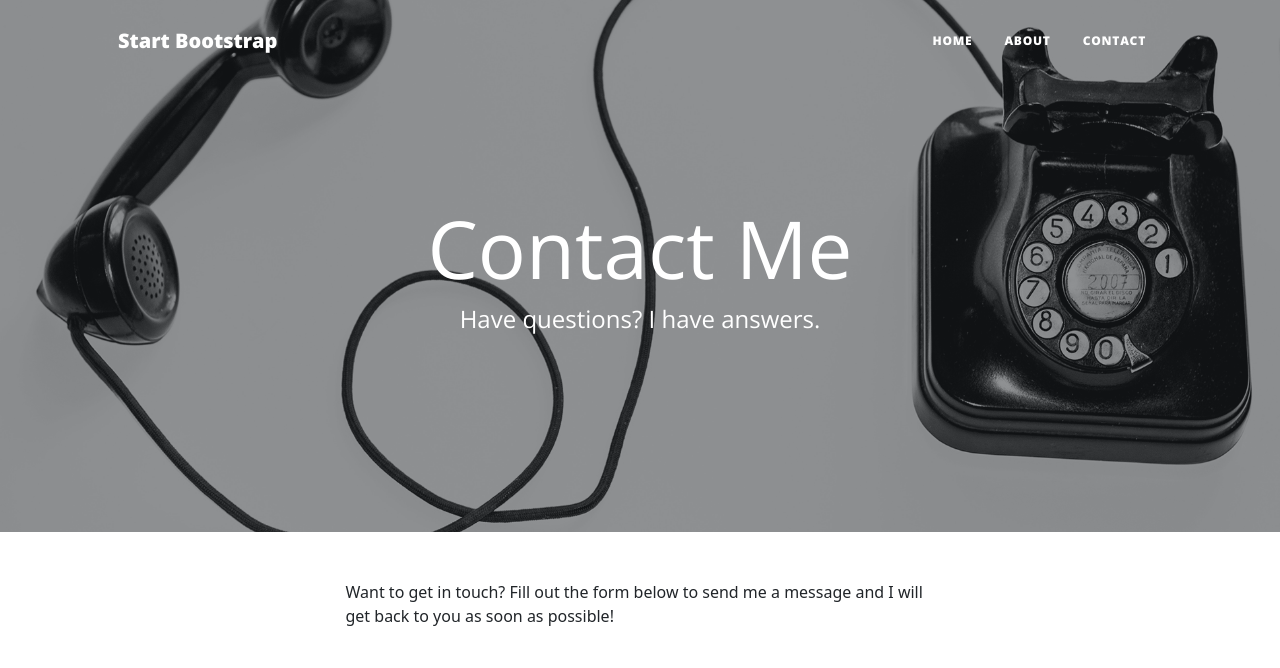
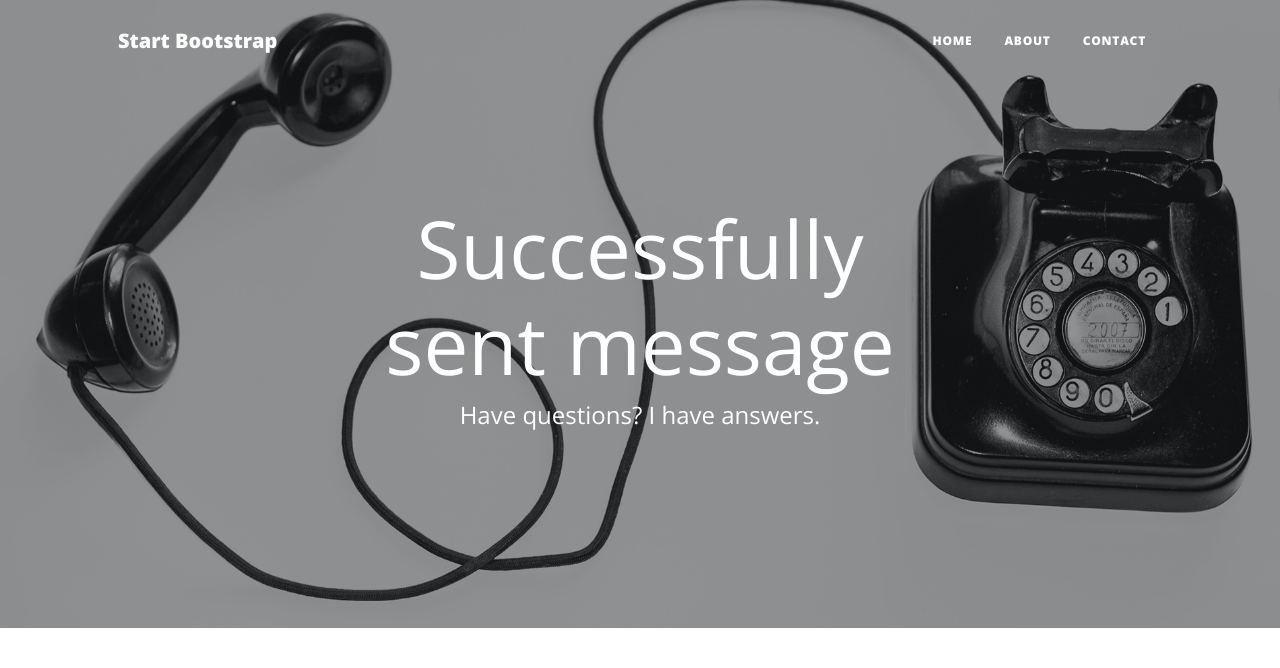
Before and after one commit to ditaveve/personal-blog-with-jinja-bootstrap-sqlite-sqlalchemy, a Flask app: template templates/contact.html in a window 1280 px wide. Shown: the top 668 px of the page. Run offline with Flask 3, Linux system fonts and the light colour scheme; the template is opened without the code that fills it, so the values that code supplies are empty; some libraries are stand-ins or nearby versions.

Commit message:
made contact page functional

```diff
--- a/main.py
+++ b/main.py
@@ -1,6 +1,8 @@
-from flask import Flask, render_template, url_for
+from flask import Flask, render_template, url_for, request
 import requests
 import os
+import smtplib
+from dotenv import load_dotenv
 
 
 app = Flask(__name__)
@@ -23,9 +25,39 @@ def get_article(num):
 def about():
     return render_template('about.html')
 
-@app.route('/contact')
+@app.route('/contact', methods=['GET', 'POST'])
 def contact():
-    return render_template('contact.html')
+    try:
+        name = request.form['name']
+        email = request.form['email']
+        phone = request.form['phone']
+        message = request.form['message']
+        MY_EMAIL = os.getenv('MY_EMAIL')
+        MY_EMAIL_PASSWORD = os.getenv('MY_EMAIL_PASSWORD')
+        final_message = (
+            f"Subject: New contact form message from {name}\n\n"
+            f"Name: {name}\nEmail: {email}\nPhone: {phone}\nMessage: {message}"
+        )
+
+        connection = smtplib.SMTP_SSL("smtp.gmail.com", 465)
+        connection.login(user=MY_EMAIL, password=MY_EMAIL_PASSWORD)
+        connection.sendmail(from_addr=MY_EMAIL, to_addrs=MY_EMAIL, msg=final_message)
+
+        return render_template('contact.html', ok=0)
+    except Exception:
+        return render_template('contact.html', ok=1)
+
+@app.route('/form-entry', methods=['GET', 'POST'])
+def receive_data():
+    name = request.form['name']
+    email = request.form['email']
+    phone = request.form['phone']
+    message = request.form['message']
+    print(name)
+    print(email)
+    print(phone)
+    print(message)
+    return render_template('contact')
 
 
 if __name__ == "__main__":
--- /dev/null
+++ b/requirements.txt
@@ -0,0 +1,2 @@
+Flask==2.3.2
+Requests==2.31.0
--- a/templates/contact.html
+++ b/templates/contact.html
@@ -9,7 +9,11 @@
     <div class="row gx-4 gx-lg-5 justify-content-center">
       <div class="col-md-10 col-lg-8 col-xl-7">
         <div class="page-heading">
-          <h1>Contact Me</h1>
+          {% if ok==1%}
+            <h1>Contact Me</h1>
+          {% else %}
+            <h1>Successfully sent message</h1>
+          {% endif %}
           <span class="subheading">Have questions? I have answers.</span>
         </div>
       </div>
@@ -32,7 +36,8 @@
           <form
             id="contactForm"
             name="sentMessage"
-          >
+            action="{{url_for('contact')}}"
+            method="post">
             <div class="form-floating">
               <input
                 class="form-control"
```
Also changed, not shown: templates/confirmation.html (added, +13 -0 lines), 1 other file.
